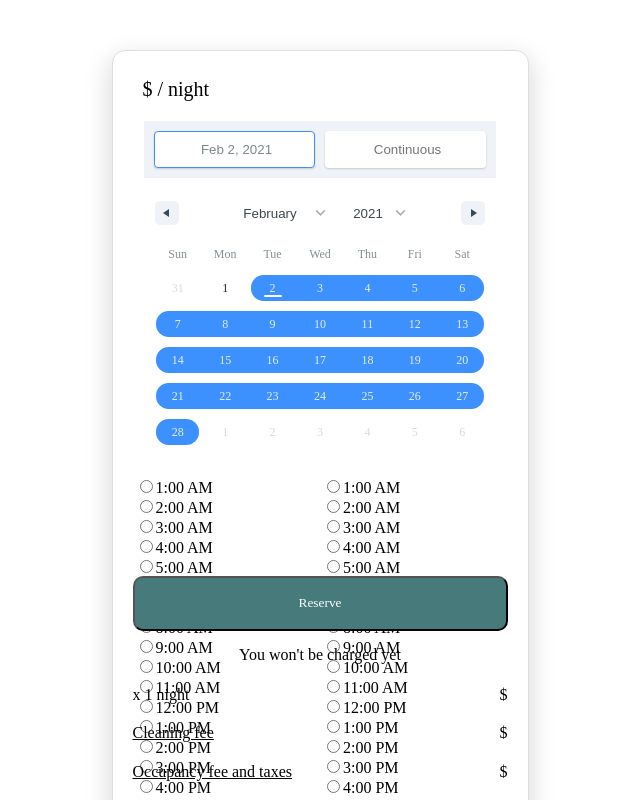
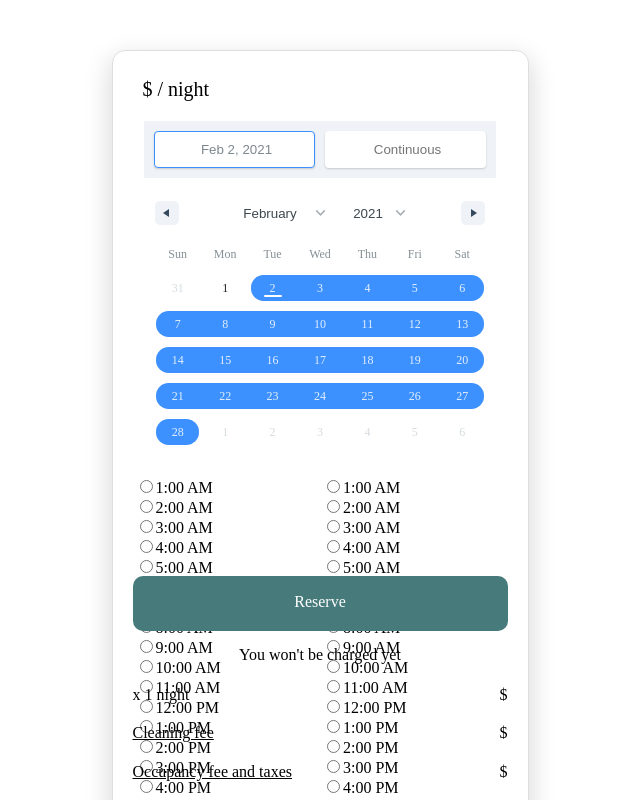
Before and after one commit to GrayMatterLab/coworking-schedule-module, a React app: page / in a window 1280 px wide. Shown: the top 800 px of the page, without its empty margins (320-960 px from the left). Built offline with nearby package versions, Linux system fonts and the light colour scheme; no server answers; the HTML template or start-up script is replaced by a standard one.

Commit message:
Removed crappy outline

```diff
--- a/client/public/styled-components.js
+++ b/client/public/styled-components.js
@@ -60,7 +60,7 @@ export const TimeOut = styled.section`
   padding: 2px;
 `;
 
-export const ReserveButton = styled.button`
+export const ReserveButton = styled.section`
   grid-column-start: 2;
   grid-column-end: 4;
   grid-row-start: 6;
```
